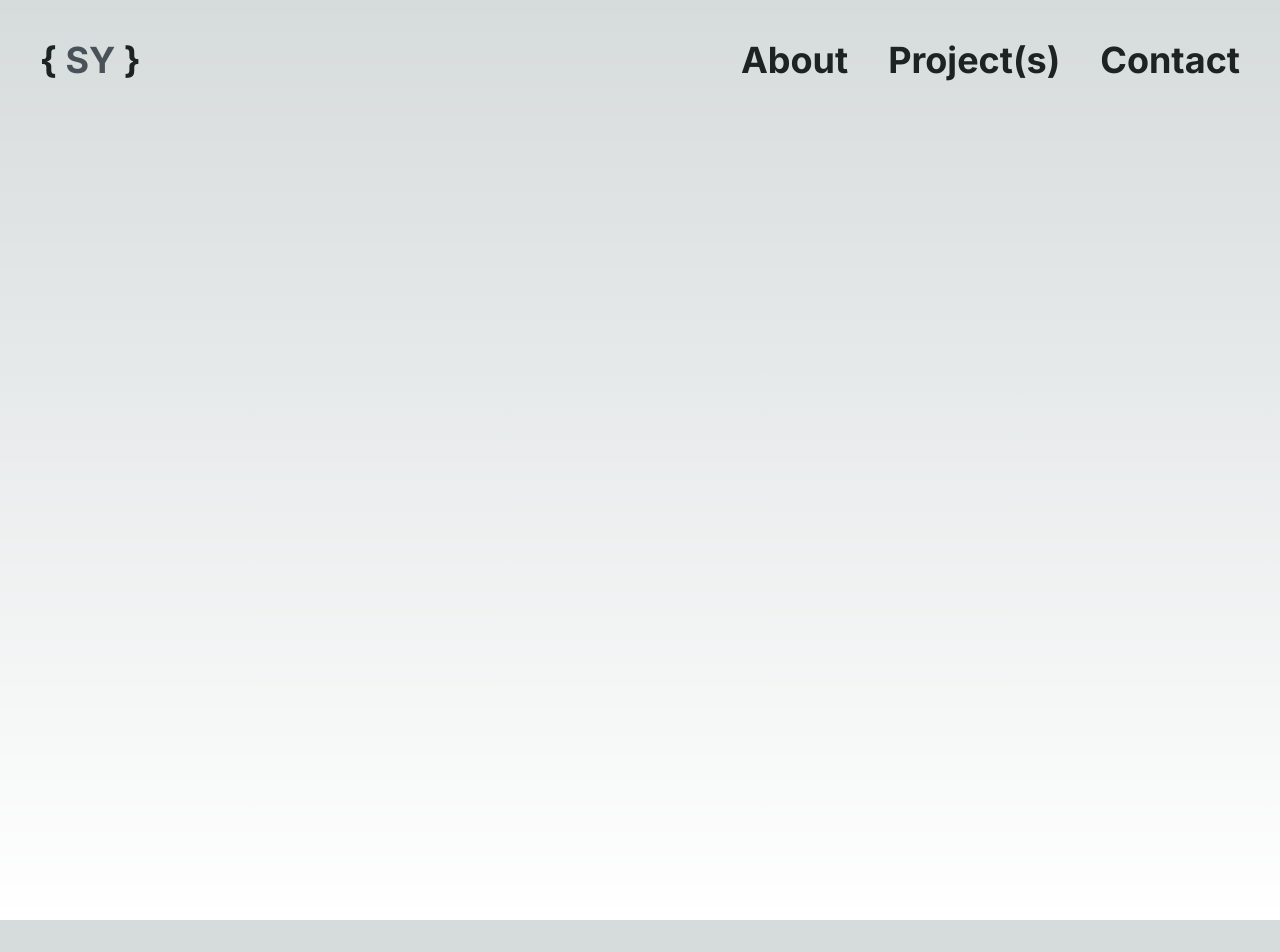
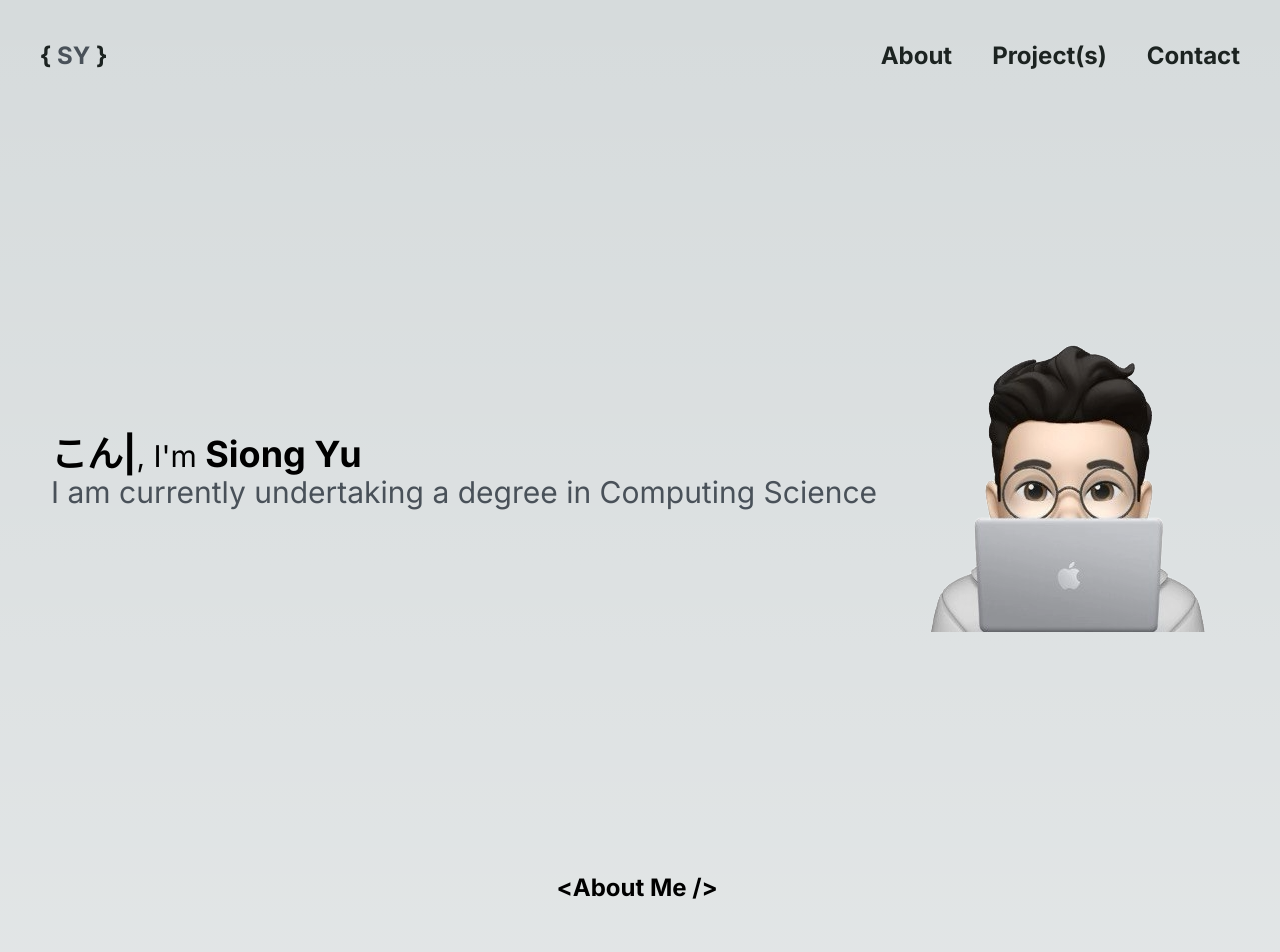
Before and after one commit to Siongyu/portfolioproj, a Next.js app: page / in a window 1280 px wide. Shown: the top 952 px of the page. Before the commit the page ends 920 px from the top, so only its background shows below. Built offline with nearby package versions, Linux system fonts and the light colour scheme.

Commit message:
Intro page done for each screen sizes

```diff
--- a/package.json
+++ b/package.json
@@ -12,7 +12,8 @@
     "framer-motion": "^11.0.28",
     "next": "14.2.1",
     "react": "^18",
-    "react-dom": "^18"
+    "react-dom": "^18",
+    "react-typed": "^2.0.12"
   },
   "devDependencies": {
     "@types/node": "^20",
--- a/src/app/components/animatedText.tsx
+++ b/src/app/components/animatedText.tsx
@@ -82,12 +82,12 @@ export const AnimatedText = ({
                 }}
                 aria-hidden
             >
-                {textArray.map((line)=> (
-                    <span className="block">
-                        {line.split(" ").map((word) => (
-                            <span className="inline-block">
-                                {word.split('').map((char) => (
-                                    <motion.span className="inline-block" variants={defaultAnimations}>
+                {textArray.map((line, lineIndex)=> (
+                    <span className="block" key={`line-${lineIndex}`}>
+                        {line.split(" ").map((word, wordIndex) => (
+                            <span className="inline-block" key={`word-${wordIndex}`}>
+                                {word.split('').map((char, charIndex) => (
+                                    <motion.span className="inline-block" variants={defaultAnimations} key={`char-${lineIndex}-${wordIndex}-${charIndex}`}>
                                         {char}
                                     </motion.span>
                                 ))}
--- a/src/app/components/navBar.tsx
+++ b/src/app/components/navBar.tsx
@@ -24,19 +24,19 @@ const NavBar = () => {
 						whileHover={{ scale: 1.1 }}
 						whileTap={{ scale: 0.9 }}
 					>
-						<a href="#">About</a>
+						<a href="#about">About</a>
 					</motion.li>
 					<motion.li
 						whileHover={{ scale: 1.1 }}
 						whileTap={{ scale: 0.9 }}
 					>
-						<a href="#">Project(s)</a>
+						<a href="#project">Project(s)</a>
 					</motion.li>
 					<motion.li
 						whileHover={{ scale: 1.1 }}
 						whileTap={{ scale: 0.9 }}
 					>
-						<a href="#">Contact</a>
+						<a href="#contact">Contact</a>
 					</motion.li>
 				</ul>
 			</div>
--- a/src/app/page.tsx
+++ b/src/app/page.tsx
@@ -1,8 +1,78 @@
+'use client'
 import Image from "next/image";
+import AnimatedText from "./components/animatedText";
+import { ReactTyped } from "react-typed"
 
 export default function Home() {
   return (
-    <main className="flex min-h-screen flex-col items-center justify-between p-24">
+    <main className="flex flex-col">
+      <section className="
+        h-screen items-center flex justify-center
+        phone:flex-col
+        tablet:mx-auto laptop:mx-auto desktop:mx-auto
+        tablet:gap-4 laptop:gap-8 desktop:gap-12
+      ">
+          <div className="flex-col">
+            <div>
+              <ReactTyped
+                strings={[
+                  "Hello",
+                  "你好",
+                  "Bonjour",
+                  "こんにちは",
+                  "안녕하세요",
+                ]}
+                typeSpeed={150}
+                backSpeed={20}
+                loop
+                className="text-6xl font-bold phone:text-2xl tablet:text-3xl laptop:text-4xl"
+              />
+              <span className="phone:text-xl tablet:text-2xl laptop:text-3xl">
+                , I'm <span className="text-6xl font-bold phone:text-2xl tablet:text-3xl laptop:text-4xl">Siong Yu</span>
+              </span>
+            </div>
+            <div>
+              <span className="text-outer_space tablet:text-2xl laptop:text-3xl">
+                I am currently undertaking a degree in Computing Science
+              </span>
+            </div>
+          </div>
+
+          <div className="phone:w-56 tablet:w-80">
+            <img
+              src="/avatar.png"
+              alt="ME"
+            >
+            </img>
+          </div>
+      </section>
+
+      <section id="about" className="h-screen">
+        <div className="flex flex-col items-center">
+          <AnimatedText
+            text="<About Me />"
+            className="font-bold text-2xl"
+          />
+        </div>
+      </section>
+
+      <section id="project" className="h-screen">
+        <div className="flex flex-col items-center">
+          <AnimatedText
+            text="<Project(s) />"
+            className="font-bold text-2xl"
+          />
+        </div>
+      </section>
+
+      <section id="contact" className="h-screen">
+        <div className="flex flex-col items-center">
+          <AnimatedText
+            text="<Contact />"
+            className="font-bold text-2xl"
+          />
+        </div>
+      </section>
     </main>
   );
 }
--- a/tailwind.config.ts
+++ b/tailwind.config.ts
@@ -8,10 +8,10 @@ const config: Config = {
   ],
   theme: {
     screens: {
-      'phone': {'min': '400px', 'max': '480px'},
-      'tablet': {'min': '640px', 'max': '1024px'},
-      'laptop': '1024px',
-      'desktop': '1280px',
+      'phone': {'min': '300px', 'max': '430px'},
+      'tablet': {'min': '600px', 'max': '1366px'},
+      'laptop': '1280px',
+      'desktop': '2560px',
     },
     colors: {
       'ghost_white': {
```
Also changed, not shown: public/favicon-32x32.png (deleted), 1 other file (tests, documents, lock files or other folders).
